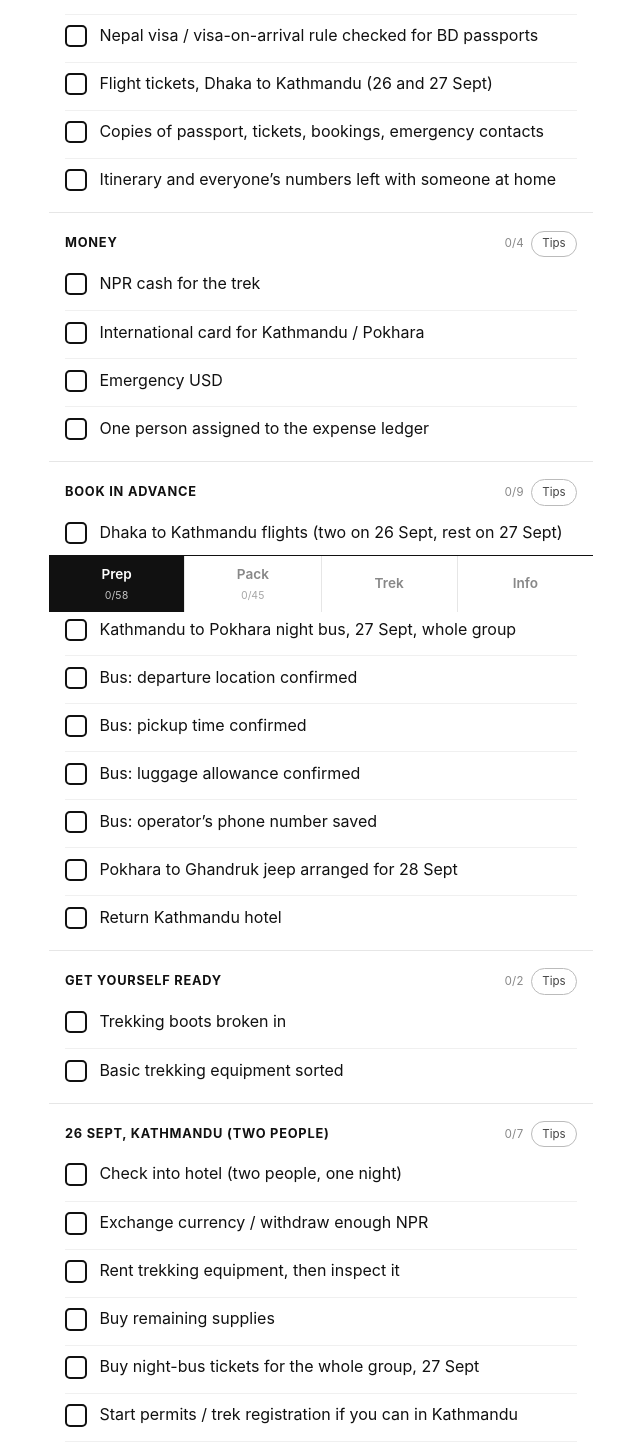
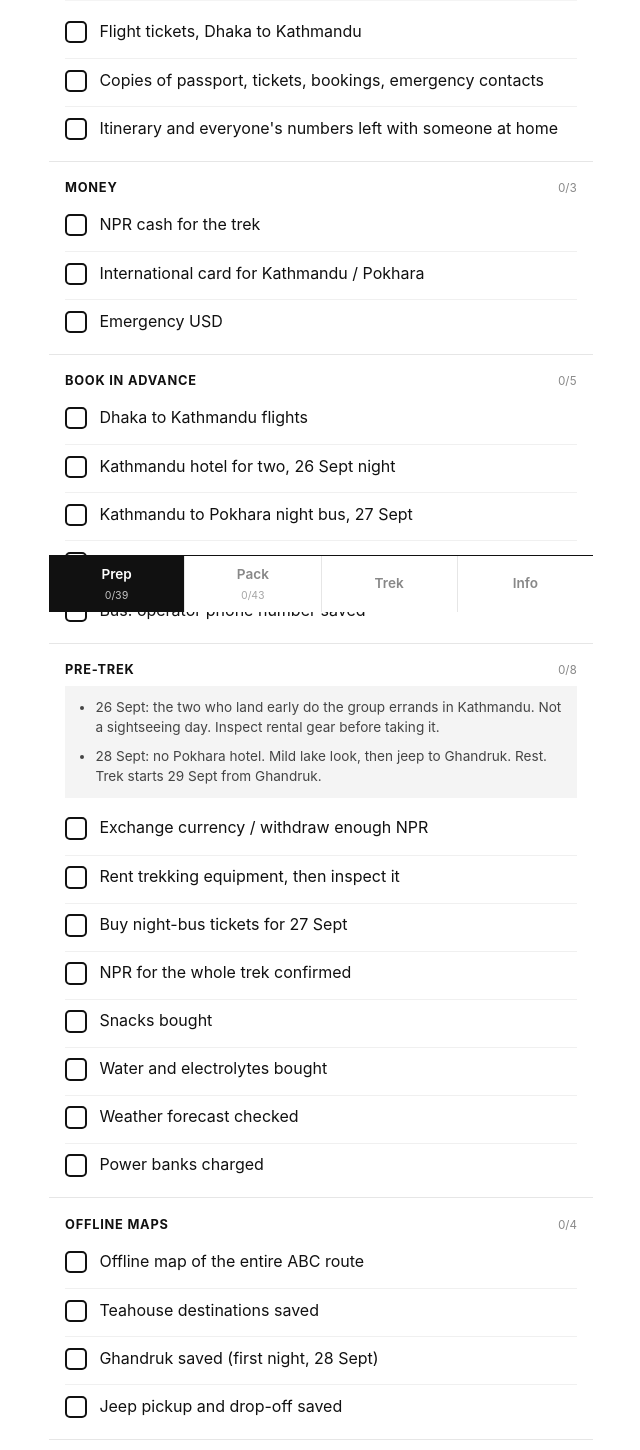
Before and after one commit to mortytheplatypus/abc-checklist, a React (Create React App) app: page / in a window 1280 px wide. Shown: the part 188-1638 px from the top of the page, without its empty margins (319-959 px from the left). Built offline with nearby package versions, Linux system fonts and the light colour scheme.

Commit message:
update components

```diff
--- a/src/components/Group.js
+++ b/src/components/Group.js
@@ -1,9 +1,6 @@
-import { useState } from 'react';
 import { Row } from './Row';
 
 export function Group({ section, hideDone, isChecked, onToggle, onResetSection }) {
-  const [showNotes, setShowNotes] = useState(false);
-
   const notes = section.notes || [];
   const tables = section.tables || (section.table ? [section.table] : null);
   const total = section.items.length;
@@ -14,8 +11,6 @@ export function Group({ section, hideDone, isChecked, onToggle, onResetSection }
     : section.items;
 
   if (hideDone && complete) return null;
-
-  const showNotesBlock = (showNotes || total === 0) && notes.length > 0;
 
   return (
     <section className={section.urgent ? 'group urgent' : 'group'}>
@@ -35,17 +30,6 @@ export function Group({ section, hideDone, isChecked, onToggle, onResetSection }
             onClick={() => onResetSection(section.id)}
           >
             New day
-          </button>
-        )}
-
-        {notes.length > 0 && total > 0 && (
-          <button
-            type="button"
-            className={showNotes ? 'chip chip-on' : 'chip'}
-            aria-expanded={showNotes}
-            onClick={() => setShowNotes((v) => !v)}
-          >
-            Tips
           </button>
         )}
       </div>
@@ -74,7 +58,7 @@ export function Group({ section, hideDone, isChecked, onToggle, onResetSection }
           </div>
         ))}
 
-      {showNotesBlock && (
+      {notes.length > 0 && (
         <ul className="notes">
           {notes.map((note, i) => (
             <li key={i}>{note}</li>
--- a/src/data/checklist.js
+++ b/src/data/checklist.js
@@ -23,22 +23,14 @@ export const sections = [
       'Keep digital and paper copies somewhere separate from the originals.',
     ],
     items: [
-      {
-        id: 'docs.passport',
-        label: 'Passport with enough validity and blank pages',
-      },
-      {
-        id: 'docs.visa',
-        label: 'Nepal visa / visa-on-arrival rule checked for BD passports',
-      },
-      { id: 'docs.flights', label: 'Flight tickets, Dhaka to Kathmandu (26 and 27 Sept)' },
+      { id: 'docs.flights', label: 'Flight tickets, Dhaka to Kathmandu' },
       {
         id: 'docs.copies',
         label: 'Copies of passport, tickets, bookings, emergency contacts',
       },
       {
         id: 'docs.itinerary-home',
-        label: 'Itinerary and everyone’s numbers left with someone at home',
+        label: 'Itinerary and everyone\'s numbers left with someone at home',
       },
     ],
   },
@@ -46,60 +38,24 @@ export const sections = [
     id: 'money',
     phase: 'prep',
     title: 'Money',
-    notes: [
-      'Don’t depend entirely on cards.',
-      'For a group of 7-8, one person should keep a shared expense ledger. Otherwise you’ll spend half the trip working out who paid for which jeep.',
-    ],
+    notes: [],
     items: [
       { id: 'money.npr', label: 'NPR cash for the trek' },
       { id: 'money.card', label: 'International card for Kathmandu / Pokhara' },
       { id: 'money.usd', label: 'Emergency USD' },
-      { id: 'money.ledger', label: 'One person assigned to the expense ledger' },
     ],
   },
   {
     id: 'bookings',
     phase: 'prep',
     title: 'Book in advance',
-    notes: [
-      'Two people land 26 Sept. The rest land 27 Sept afternoon. The advance party buys the 27th-night bus tickets in Kathmandu. Don’t wait until the full group arrives.',
-      'You are not staying in a Pokhara hotel. 28 Sept is a look at the lake, then direct to Ghandruk to rest. Trek starts 29 Sept from Ghandruk.',
-      'The three things not to leave late: the Kathmandu hotel for two on 26 Sept, the Pokhara to Ghandruk jeep for the 28th, and permits.',
-    ],
+    notes: [],
     items: [
-      {
-        id: 'book.flights',
-        label: 'Dhaka to Kathmandu flights (two on 26 Sept, rest on 27 Sept)',
-      },
-      {
-        id: 'book.ktm-hotel-advance',
-        label: 'Kathmandu hotel for two, 26 Sept night',
-      },
-      {
-        id: 'book.ktm-pokhara-bus',
-        label: 'Kathmandu to Pokhara night bus, 27 Sept, whole group',
-      },
+      { id: 'book.flights', label: 'Dhaka to Kathmandu flights' },
+      { id: 'book.ktm-hotel-advance', label: 'Kathmandu hotel for two, 26 Sept night' },
+      { id: 'book.ktm-pokhara-bus', label: 'Kathmandu to Pokhara night bus, 27 Sept' },
       { id: 'bus.departure', label: 'Bus: departure location confirmed' },
-      { id: 'bus.pickup-time', label: 'Bus: pickup time confirmed' },
-      { id: 'bus.luggage', label: 'Bus: luggage allowance confirmed' },
-      { id: 'bus.operator-phone', label: 'Bus: operator’s phone number saved' },
-      {
-        id: 'book.ghandruk-jeep',
-        label: 'Pokhara to Ghandruk jeep arranged for 28 Sept',
-      },
-      { id: 'book.ktm-return-hotel', label: 'Return Kathmandu hotel' },
-    ],
-  },
-  {
-    id: 'get-ready',
-    phase: 'prep',
-    title: 'Get yourself ready',
-    notes: [
-      'Do not arrive in Nepal with brand-new boots. Wear them regularly, walk long distances and stairs, check your heel isn’t slipping, and find the pressure points before the trail does.',
-    ],
-    items: [
-      { id: 'book.boots-broken-in', label: 'Trekking boots broken in' },
-      { id: 'book.basic-equipment', label: 'Basic trekking equipment sorted' },
+      { id: 'bus.operator-phone', label: 'Bus: operator phone number saved' },
     ],
   },
 
@@ -108,17 +64,14 @@ export const sections = [
     id: 'clothing-upper',
     phase: 'pack',
     title: 'Upper body',
-    notes: ['Don’t overpack. Layers beat bulk.'],
+    notes: ['Do not overpack. Layers beat bulk.'],
     items: [
       { id: 'gear.tshirts', label: '2-3 quick-dry T-shirts' },
       { id: 'gear.thermals-top', label: '1-2 thermal / base layers' },
       { id: 'gear.fleece', label: 'Fleece or mid-layer' },
       { id: 'gear.down-jacket', label: 'Down jacket' },
       { id: 'gear.rain-jacket', label: 'Waterproof rain jacket' },
-      {
-        id: 'gear.windbreaker',
-        label: 'Windbreaker, if the rain jacket is a poor wind shell',
-      },
+      { id: 'gear.windbreaker', label: 'Windbreaker, if needed' },
     ],
   },
   {
@@ -129,7 +82,7 @@ export const sections = [
     items: [
       { id: 'gear.trek-pants', label: '2 trekking pants' },
       { id: 'gear.thermal-bottom', label: '1 thermal bottom' },
-      { id: 'gear.underwear', label: 'Comfortable underwear' },
+      { id: 'gear.underwear', label: 'Comfortable underwears' },
       { id: 'gear.sleep-clothes', label: 'Warm sleeping clothes' },
     ],
   },
@@ -151,9 +104,7 @@ export const sections = [
     id: 'footwear',
     phase: 'pack',
     title: 'Footwear',
-    notes: [
-      'Carry blister treatment rather than assuming you won\'t need it.',
-    ],
+    notes: [],
     items: [
       { id: 'gear.boots', label: 'Trekking boots, already broken in' },
       { id: 'gear.blister-treatment', label: 'Blister treatment' },
@@ -209,9 +160,7 @@ export const sections = [
     id: 'medicine',
     phase: 'pack',
     title: 'First aid',
-    notes: [
-      'One small shared group kit beats eight full individual kits. Personal prescriptions stay personal.',
-    ],
+    notes: [],
     items: [
       { id: 'med.bandages', label: 'Bandages' },
       { id: 'med.blister-patches', label: 'Blister patches' },
@@ -219,8 +168,7 @@ export const sections = [
       { id: 'med.painkiller', label: 'Painkiller' },
       { id: 'med.stomach', label: 'Stomach / diarrhea medicine' },
       { id: 'med.ors', label: 'ORS / electrolytes' },
-      { id: 'med.motion', label: 'Motion-sickness medication if anyone needs it' },
-      { id: 'med.prescription', label: 'Personal prescription medicines' },
+      { id: 'med.cold-fever', label: 'Fever/cold medicines' },
     ],
   },
   {
@@ -240,77 +188,40 @@ export const sections = [
     id: 'electronics',
     phase: 'pack',
     title: 'Electronics',
-    notes: [
-      'Do not rely on your phone flashlight. You may walk before sunrise or after dark if something goes wrong. Everyone should have their own headlamp.',
-    ],
+    notes: [],
     items: [
       { id: 'elec.phone', label: 'Phone' },
       { id: 'elec.power-bank', label: 'Power bank' },
       { id: 'elec.cables', label: 'Charging cables' },
       { id: 'elec.adapter', label: 'Universal travel adapter' },
-      { id: 'elec.headlamp', label: 'Headlamp, one per person' },
     ],
   },
 
   // ---------------------------------------------------------- LOGISTICS (Prep)
   {
-    id: 'kathmandu',
+    id: 'pre-trek',
     phase: 'prep',
-    title: '26 Sept, Kathmandu (two people)',
+    title: 'Pre-trek',
     notes: [
-      'This is not a sightseeing day. The two who land early do the group’s errands so the 27th can be a clean join-and-go.',
-      'You planned to rent a down jacket, sleeping bag and trekking poles. Actually inspect rental gear. Don’t just take a bag because the shop says it suits ABC.',
+      '26 Sept: the two who land early do the group errands in Kathmandu. Not a sightseeing day. Inspect rental gear before taking it.',
+      '28 Sept: no Pokhara hotel. Mild lake look, then jeep to Ghandruk. Rest. Trek starts 29 Sept from Ghandruk.',
     ],
     items: [
-      { id: 'ktm.hotel', label: 'Check into hotel (two people, one night)' },
       { id: 'ktm.withdraw-npr', label: 'Exchange currency / withdraw enough NPR' },
       { id: 'ktm.rent-gear', label: 'Rent trekking equipment, then inspect it' },
-      { id: 'ktm.supplies', label: 'Buy remaining supplies' },
-      {
-        id: 'ktm.bus-tickets',
-        label: 'Buy night-bus tickets for the whole group, 27 Sept',
-      },
-      {
-        id: 'ktm.permits',
-        label: 'Start permits / trek registration if you can in Kathmandu',
-      },
-      { id: 'ktm.charge', label: 'Charge everything' },
-    ],
-  },
-  {
-    id: 'pre-trek',
-    phase: 'prep',
-    title: '28 Sept, Pokhara to Ghandruk',
-    notes: [
-      'You are not staying in a Pokhara hotel. Mild lake look, then direct to Ghandruk. Rest. Trek starts 29 Sept from Ghandruk.',
-    ],
-    items: [
-      { id: 'day28.arrive', label: 'Arrive Pokhara (morning, after the night bus)' },
-      {
-        id: 'day28.lake',
-        label: 'Phewa Lake, mild sightseeing, not a full day',
-      },
-      { id: 'day28.jeep', label: 'Jeep to Ghandruk' },
-      { id: 'day28.teahouse', label: 'Check into a Ghandruk teahouse' },
-      { id: 'day28.rest', label: 'Rest. Trek starts 29 Sept from Ghandruk' },
+      { id: 'ktm.bus-tickets', label: 'Buy night-bus tickets for 27 Sept' },
       { id: 'pre.npr', label: 'NPR for the whole trek confirmed' },
       { id: 'pre.snacks', label: 'Snacks bought' },
       { id: 'pre.water-electrolytes', label: 'Water and electrolytes bought' },
       { id: 'pre.weather', label: 'Weather forecast checked' },
       { id: 'pre.charge', label: 'Power banks charged' },
-      {
-        id: 'pre.passports-permits',
-        label: 'Everyone\'s passport and permit situation confirmed',
-      },
     ],
   },
   {
     id: 'maps',
     phase: 'prep',
     title: 'Offline maps',
-    notes: [
-      'Do this in Kathmandu on the 26th, or on the 28th before the jeep. You are not staying in Pokhara. Don’t assume you’ll have reliable mobile data.',
-    ],
+    notes: [],
     items: [
       { id: 'maps.offline-route', label: 'Offline map of the entire ABC route' },
       { id: 'maps.teahouses', label: 'Teahouse destinations saved' },
@@ -336,9 +247,7 @@ export const sections = [
     id: 'cash',
     phase: 'prep',
     title: 'Cash on the trail',
-    notes: [
-      'ATMs become irrelevant once you\'re deep into the trail. Do not plan to withdraw money when you need it.',
-    ],
+    notes: [],
     items: [
       { id: 'cash.trek-npr', label: 'NPR for the whole trek plus emergency' },
       { id: 'cash.separated', label: 'Emergency cash kept separate from wallet' },
```
